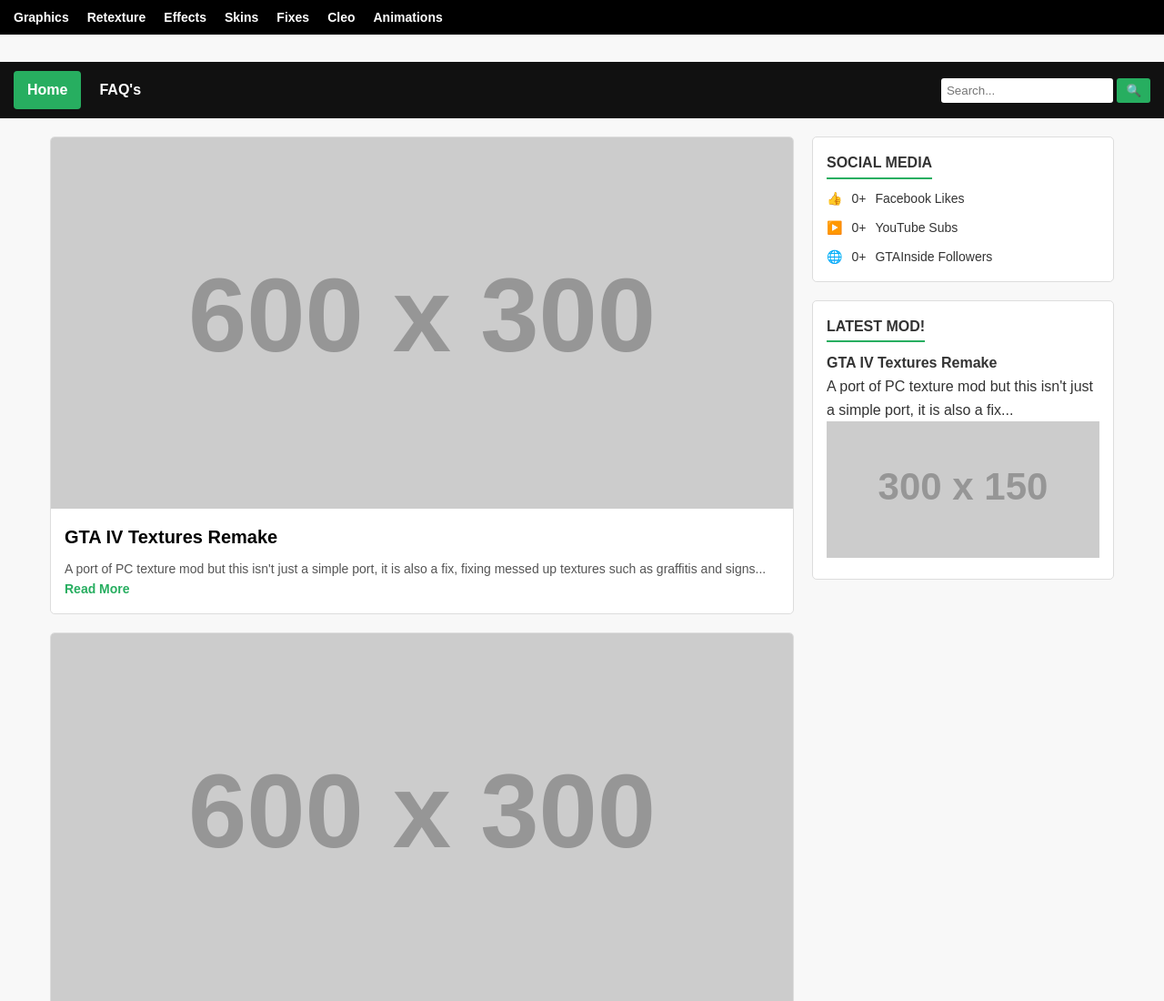
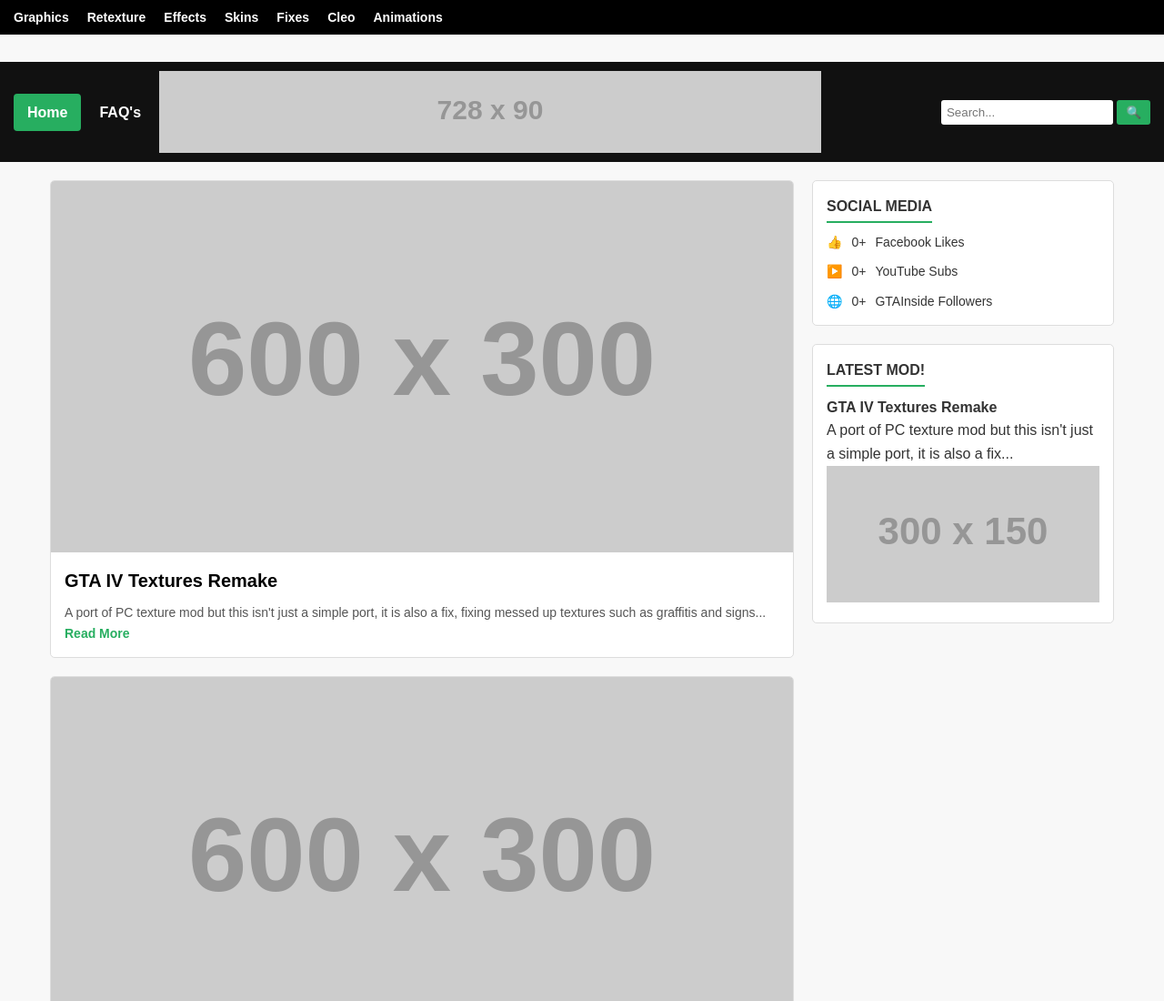
Before and after one commit to RianWilliamAlday/gg, a plain HTML site: page index.html in a window 1280 px wide. Shown: the top 1100 px of the page at 91% size. Drawn offline with Linux system fonts and the light colour scheme; placeholder pictures from the web are drawn by us.

Commit message:
dfsadfdhhfgfhgfdh

```diff
--- a/index.html
+++ b/index.html
@@ -28,7 +28,7 @@
     <div class="main-nav">
         <a href="#" class="active">Home</a>
         <a href="#">FAQ's</a>
-
+        <img src="https://via.placeholder.com/728x90?text=Your+Banner+Here" alt="Banner">
         <div class="search-box">
             <input type="text" placeholder="Search...">
             <button>🔍</button>
```
